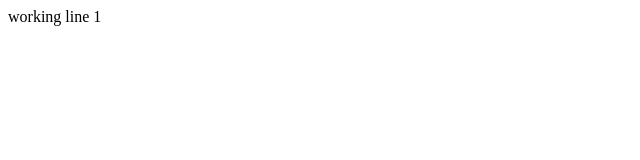
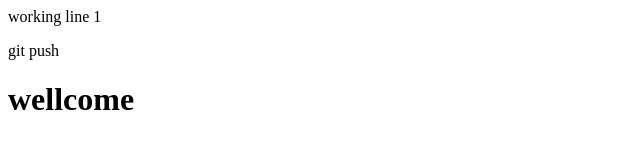
Before and after one commit to shikoh-zaidi/mysecondproject, a plain HTML site: page index.html in a window 1280 px wide. Shown: the whole page, without its empty margins (0-640 px from the left). Drawn offline with Linux system fonts and the light colour scheme.

Commit message:
second commit

```diff
--- a/index.html
+++ b/index.html
@@ -1,2 +1,3 @@
 <p>working line 1</p>
-<a></a>
+<a>git push</a>
+<h1>wellcome</h1>
```
